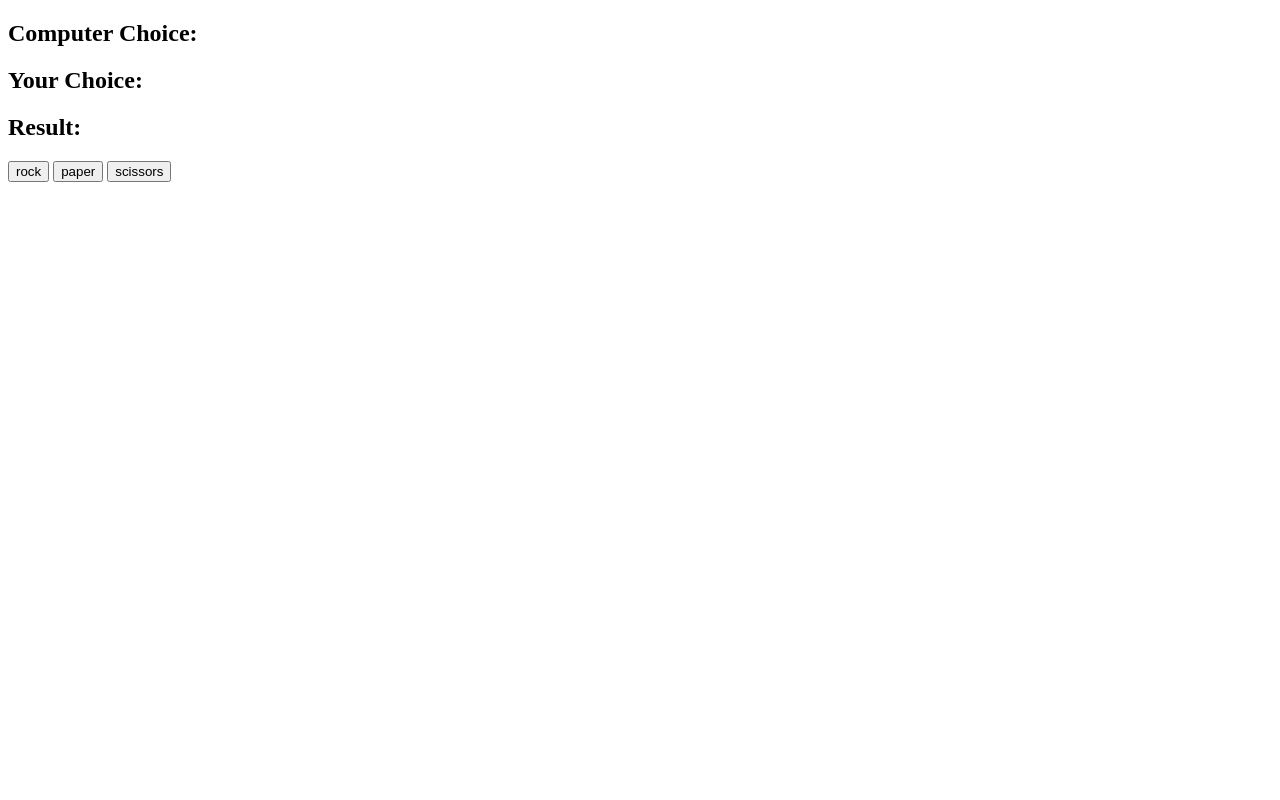
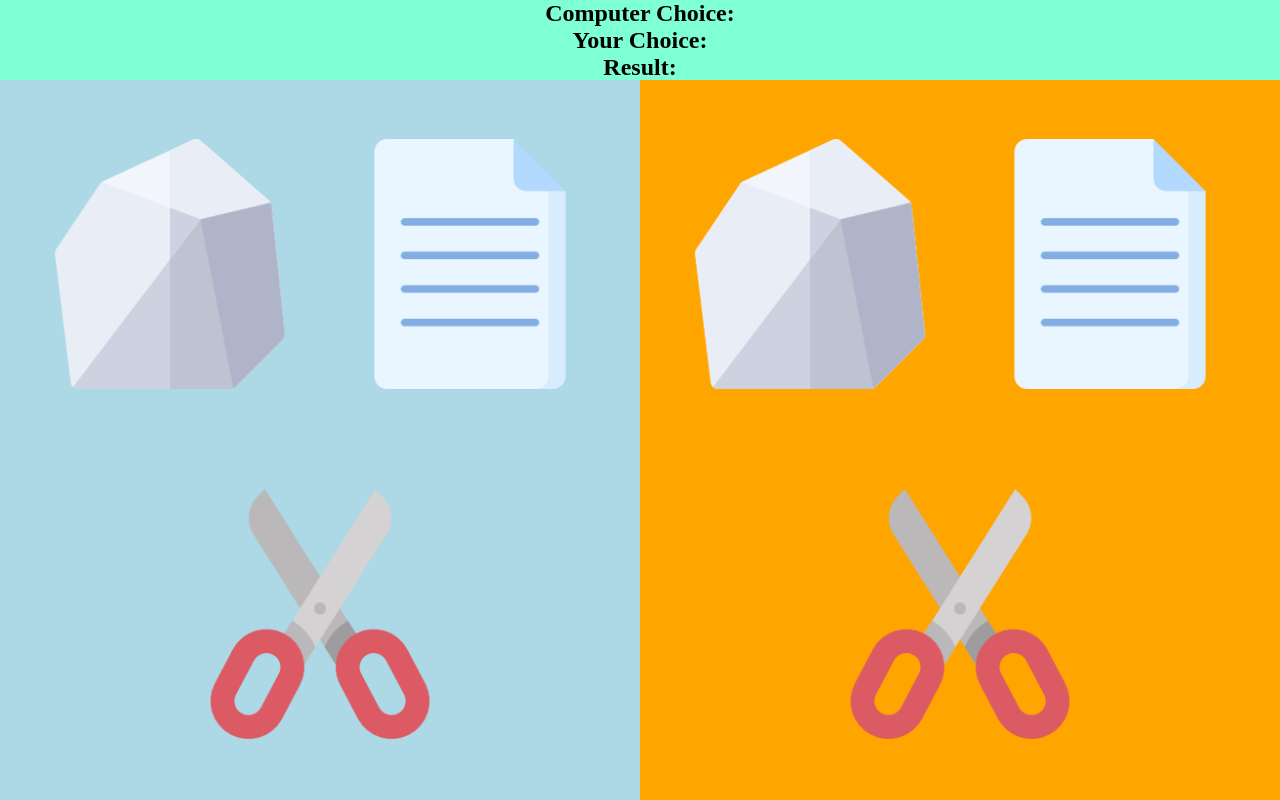
Before and after one commit to RicardoLDev/RPS, a plain HTML site: page index.html in a window 1280 px wide. Drawn offline with Linux system fonts and the light colour scheme.

Commit message:
New files
Added css,icons and flex display

```diff
--- a/app.js
+++ b/app.js
@@ -7,7 +7,9 @@ let computerChoice
 let result
 
 possibleChoices.forEach(possibleChoice => possibleChoice.addEventListener('click', (e) => {
+  console.log(e)
   userChoice = e.target.id
+  console.log(userChoice)
   userChoiceDisplay.innerHTML = userChoice
   generateComputerChoice()
   getResult()
@@ -18,13 +20,13 @@ function generateComputerChoice(){
     const randomNumber = Math.floor(Math.random() * 3) + 1 // or you can use possibleChoices.length
 
     if (randomNumber === 1){
-        computerChoice = "rock"
+        computerChoice = "Rock"
     }
     if (randomNumber === 2){
-        computerChoice = "paper"
+        computerChoice = "Paper"
     }
     if (randomNumber === 3){
-        computerChoice = "scissors"
+        computerChoice = "Scissors"
     }
     computerChoiceDisplay.innerHTML = computerChoice
 }
@@ -33,22 +35,22 @@ function getResult(){
     if (computerChoice === userChoice){
         result = "It's a Draw"
     }
-    if (computerChoice === "rock" && userChoice === "scissors"){
+    if (computerChoice === "Rock" && userChoice === "Scissors"){
         result = "Sorry, you lost"
     }
-    if (computerChoice === "scissors" && userChoice === "paper"){
+    if (computerChoice === "Scissors" && userChoice === "Paper"){
         result = "Sorry, you lost"
     }
-    if (computerChoice === "paper" && userChoice === "rock"){
+    if (computerChoice === "Paper" && userChoice === "Rock"){
         result = "Sorry, you lost"
     }
-    if (computerChoice === "paper" && userChoice === "scissors"){
+    if (computerChoice === "Paper" && userChoice === "Scissors"){
         result = "Congrats you won!"
     }
-    if (computerChoice === "rock" && userChoice === "paper"){
+    if (computerChoice === "Rock" && userChoice === "Paper"){
         result = "Congrats you won!"
     }
-    if (computerChoice === "scissors" && userChoice === "rock"){
+    if (computerChoice === "Scissors" && userChoice === "Rock"){
         result = "Congrats you won!"
     }
 
--- a/index.html
+++ b/index.html
@@ -2,18 +2,31 @@
 <html lang="en" dir="ltr">
     <head>
         <meta charset="utf-8">
+        <link rel="stylesheet" href="style.css">
         <title>Rock Paper Scissors</title>
     </head>
     <body>
 
-        <h2>Computer Choice: <span id="computer-choice"></span></h2>
-        <h2>Your Choice: <span id="user-choice"></span></h2>
-        <h2>Result: <span id="result"></span></h2>
+        <div class="box">
+            <div class="score">
+                <h2>Computer Choice: <span id="computer-choice"></span></h2>
+                <h2>Your Choice: <span id="user-choice"></span></h2>
+                <h2>Result: <span id="result"></span></h2>
+            </div>
 
-        <button id="rock">rock</button>
-        <button id="paper">paper</button>
-        <button id="scissors">scissors</button>
+            <div class="game">
+                <div class="player-icons">
+                    <button><img id="Rock" src="icons/rock.png" alt="no rock"></button>
+                    <button><img id="Paper"src="icons/paper.png" alt="no paper"></button>
+                    <button><img id="Scissors" src="icons/scissors.png" alt="no scissors"></button>
+            </div>
 
+            <div class="computer-icons">
+                <button><img src="icons/rock.png" alt="no rock"></button>
+                <button><img src="icons/paper.png" alt="no paper"></button>
+                <button><img src="icons/scissors.png" alt="no scissors"></button>
+            </div>
+        </div>
 
         <script src="app.js" charset="utf-8"></script>
     </body>
--- /dev/null
+++ b/style.css
@@ -0,0 +1,71 @@
+*{
+    margin: 0;
+    padding: 0;
+    background-color: auto;
+}
+
+.box{
+    display: flex;
+    flex-flow: column;
+    height: 100vh;
+}
+
+.score{
+    height: 80px;
+    background-color: aquamarine;
+    text-align: center;
+}
+
+.game{
+    background-color: black;
+    display: flex;
+    flex-grow: 1;
+}
+
+.player-icons{
+    display: flex;
+    justify-content: space-evenly;
+    align-items:center;
+    flex-wrap: wrap;
+    padding: 10px;
+    background-color: lightblue;
+}
+
+.player-icons img{
+    width: 250px;
+}
+
+.computer-icons img{
+    width: 250px;
+}
+
+.computer-icons{
+    display: flex;
+    justify-content: space-evenly;
+    flex-wrap: wrap;
+    flex-grow: 1;
+    padding: 10px;
+    background-color: orange;
+}
+
+.player-icons button{
+    border: none;
+    border-radius: 100px;
+    cursor: pointer;
+    appearance: none;
+    background-color: inherit;
+    padding: 15px;
+}
+
+.computer-icons button{
+    border: none;
+    appearance: none;
+    background-color: inherit;
+    padding: 15px;
+}
+
+
+
+.player-icons button:hover{
+    background-color: aquamarine;
+}
```
Also changed, not shown: icons/paper.png (added), icons/rock.png (added), icons/scissors.png (added).
